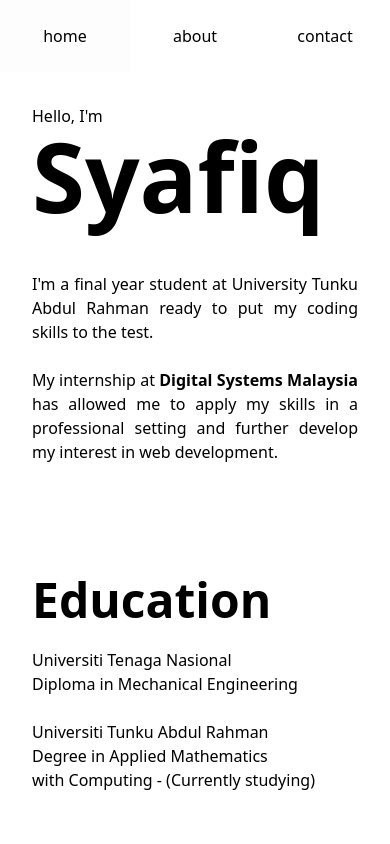
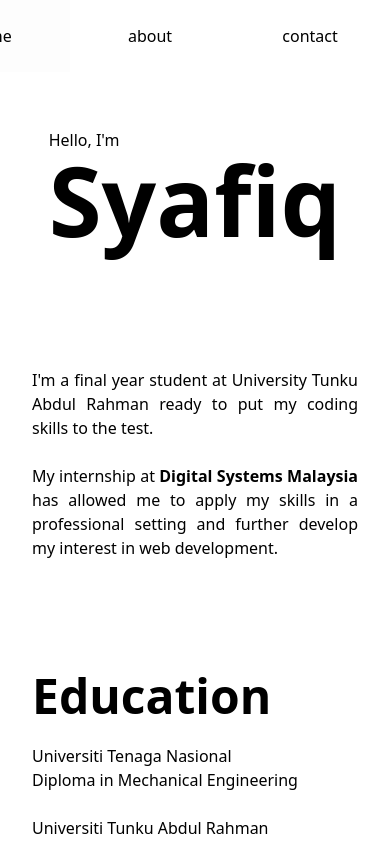
Before and after one commit to SyafiqAi/portfolio, a Vue app: page / in a window 390 px wide. Shown: the top 844 px of the page. Built offline with nearby package versions, Linux system fonts and the light colour scheme.

Commit message:
fullscreen name

```diff
--- a/src/App.vue
+++ b/src/App.vue
@@ -18,7 +18,7 @@ import MobileNavbar from './components/MobileNavbar.vue'
   <DesktopNavbar v-if="!isMobile()"/>
   <MobileNavbar v-else />
 
-  <div class="m-8 lg:my-16 lg:mx-64">
+  <div>
     <RouterView/>
   </div>
 </template>
--- a/src/components/DesktopNavbar.vue
+++ b/src/components/DesktopNavbar.vue
@@ -1,5 +1,5 @@
 <template>
-    <nav class="*:transition-colors duration-75 flex justify-end sticky top-0 *:w-40 text-center lg:bg-inherit">
+    <nav class="*:transition-colors duration-75 flex justify-end fixed right-0 top-0 *:w-40 text-center lg:bg-inherit">
         <RouterLink class=" py-6 hover:bg-white hover:bg-opacity-5" to="/">home</RouterLink>
         <RouterLink class=" py-6 hover:bg-white hover:bg-opacity-5" to="/about">about</RouterLink>
         <RouterLink class=" py-6 hover:bg-white hover:bg-opacity-5" to="/contact">contact</RouterLink>
--- a/src/views/HomeView.vue
+++ b/src/views/HomeView.vue
@@ -6,13 +6,16 @@ import Technologies from '../components/Technologies.vue'
 </script>
 
 <template>
-  <header>
-    <span>Hello, I'm</span>
-    <br />
-    <h1 class="font-black text-8xl mb-6 lg:text-9xl">Syafiq</h1>
-    <br>
+  <header class="lg:h-screen flex justify-center mt-32 lg:items-center lg:justify-normal lg:mx-32 lg:my-0">
+    <div>
+      <span>Hello, I'm</span>
+      <br />
+      <h1 class="font-black text-8xl mb-6 lg:text-9xl">Syafiq</h1>
+    </div>
   </header>
-  <main>
+  <main class="m-8 lg:my-16 lg:mx-64">
+      <div class="h-16"></div>
+
       <Introduction />
 
       <div class="h-16"></div>
```
